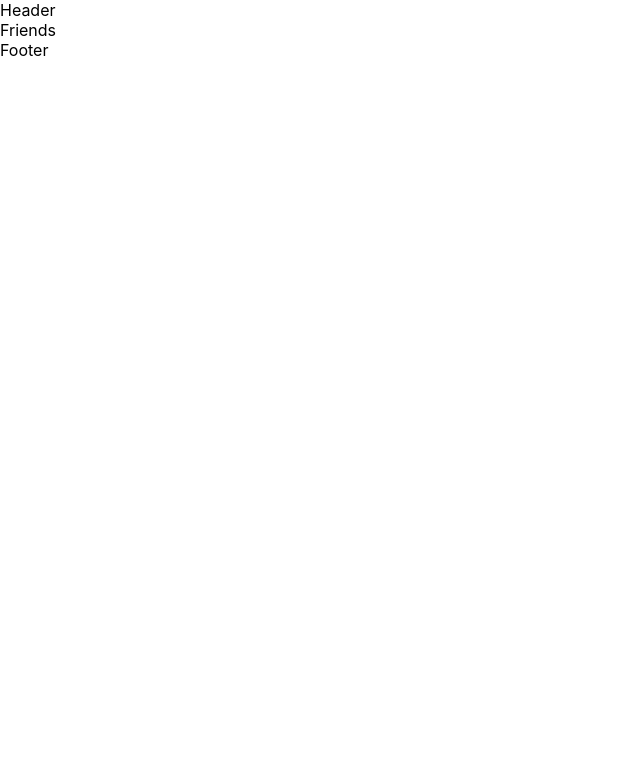
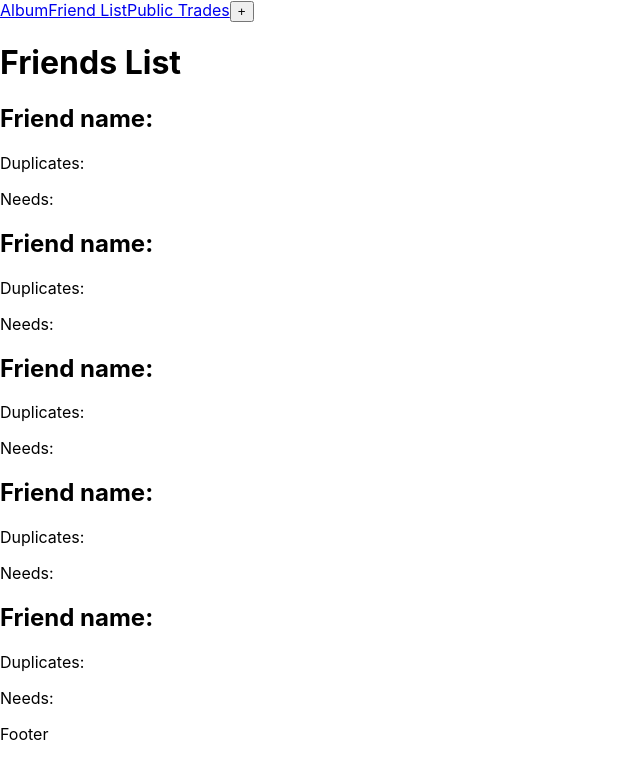
Before and after one commit to kroles1/panini-players, a React (Create React App) app: page /dashboard/friends in a window 1280 px wide. Shown: the top 778 px of the page, without its empty margins (0-640 px from the left). Built offline with nearby package versions, Linux system fonts and the light colour scheme.

Commit message:
structure for pages and main components added

```diff
--- /dev/null
+++ b/src/components/FriendItem/index.js
@@ -0,0 +1,12 @@
+import React from 'react'
+
+export default function FriendItem() {
+  return (
+    <div>
+        <h2>Friend name:</h2>
+        <p>Duplicates:</p>
+        <p>Needs:</p>
+    </div>
+
+  )
+}
--- /dev/null
+++ b/src/components/Sticker/index.js
@@ -0,0 +1,11 @@
+import React from 'react'
+
+export default function Sticker() {
+  return (
+    <div>
+        <h2>Name:</h2>
+        <img src="" alt='Picture of sticker' />
+        <p>Sticker id:</p>
+    </div>
+  )
+}
--- /dev/null
+++ b/src/components/index.js
@@ -0,0 +1,2 @@
+export { default as Sticker } from './Sticker'
+export { default as FriendItem } from './FriendItem'
--- a/src/layout/Header/index.js
+++ b/src/layout/Header/index.js
@@ -1,7 +1,12 @@
 import React from 'react'
+import { NavLink } from 'react-router-dom'
 
 export default function Header() {
   return (
-    <div>Header</div>
+    <>
+      <NavLink to="">Album</NavLink>
+      <NavLink to="/dashboard/friends">Friend List</NavLink>
+      <NavLink to="/dashboard/public">Public Trades</NavLink>
+    </>
   )
 }
--- a/src/pages/AddFriend/index.js
+++ b/src/pages/AddFriend/index.js
@@ -2,6 +2,11 @@ import React from 'react'
 
 export default function AddFriend() {
   return (
-    <div>AddFriend</div>
+    <>
+    <form>
+      <input type="text" placeholder="User Code"></input>
+      <input type="submit" value="Add friend"></input>
+    </form>
+    </>
   )
 }
--- a/src/pages/Album/index.js
+++ b/src/pages/Album/index.js
@@ -1,7 +1,30 @@
 import React from 'react'
+import { Sticker } from '../../components'
 
 export default function Album() {
+
+  const renderStickers = () => {
+      return(
+        <div>
+        <Sticker/>
+        <Sticker/>
+        <Sticker/>
+        <Sticker/>
+        <Sticker/>
+        </div>
+    )
+  }
+
   return (
-    <div>Album</div>
+    <div>
+      <select>
+        <option>England</option>
+        <option>Brazil</option>
+        <option>Wales</option>
+      </select>
+      {renderStickers()}
+      <button>Page Left</button>
+      <button>Page Right</button>
+    </div>
   )
 }
--- a/src/pages/FriendInfo/index.js
+++ b/src/pages/FriendInfo/index.js
@@ -1,7 +1,36 @@
 import React from 'react'
 
 export default function FriendInfo() {
+
+  const renderDuplicates = () => {
+    return(
+      <div>
+        <p>Player 1</p>
+        <p>Player 2</p>
+        <p>Player 3</p>
+      </div>
+    )
+  }
+
+  const renderNeeds = () => {
+    return(
+      <div>
+        <p>Player 1</p>
+        <p>Player 2</p>
+        <p>Player 3</p>
+      </div>
+    )
+  }
+
+
   return (
-    <div>FriendInfo</div>
+    <>
+    <h1>Friends name</h1>
+    <h3>Duplicates:</h3>
+    {renderDuplicates()}
+    <h3>Needs:</h3>
+    {renderNeeds()}
+    <button>Start trade</button>
+    </>
   )
 }
--- a/src/pages/Friends/index.js
+++ b/src/pages/Friends/index.js
@@ -1,7 +1,25 @@
 import React from 'react'
+import { FriendItem } from '../../components'
 
 export default function Friends() {
-  return (
-    <div>Friends</div>
+
+  const renderFriends = () => {
+    return(
+      <div>
+      <FriendItem />
+      <FriendItem />
+      <FriendItem />
+      <FriendItem />
+      <FriendItem />
+      </div>
   )
 }
+
+  return (
+    <>
+    <button>+</button>
+    <h1>Friends List</h1>
+    {renderFriends()}
+    </>
+  )
+}
--- a/src/pages/Home/index.js
+++ b/src/pages/Home/index.js
@@ -2,6 +2,13 @@ import React from 'react'
 
 export default function Home() {
   return (
-    <div>Home</div>
+    <>
+    <form>
+      <input type="text" placeholder="Username"></input>
+      <input type="password" placeholder="Password"></input>
+      <input type="submit" value="Log in"></input>
+    </form>
+    <button>Register</button>
+    </>
   )
 }
--- a/src/pages/Register/index.js
+++ b/src/pages/Register/index.js
@@ -2,6 +2,14 @@ import React from 'react'
 
 export default function Register() {
   return (
-    <div>Register</div>
+    <>
+    <form>
+      <input type="text" placeholder='Username'></input>
+      <input type="password" placeholder='Password'></input>
+      <input type="password" placeholder='Confirm password'></input>
+      <input type="text" placeholder='Email'></input>
+      <input type="submit" value='Register'></input>
+    </form>
+    </>
   )
 }
```
